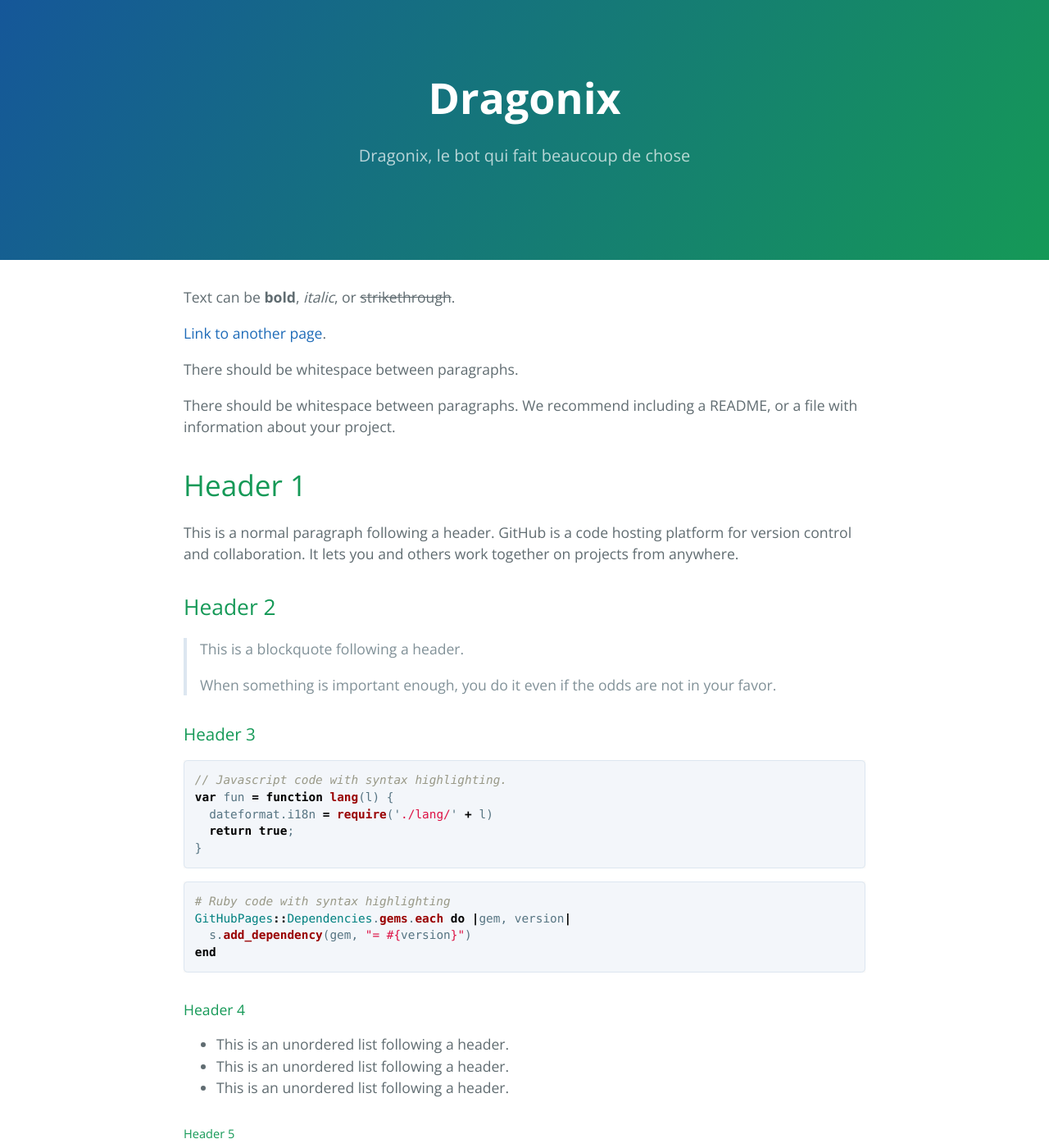
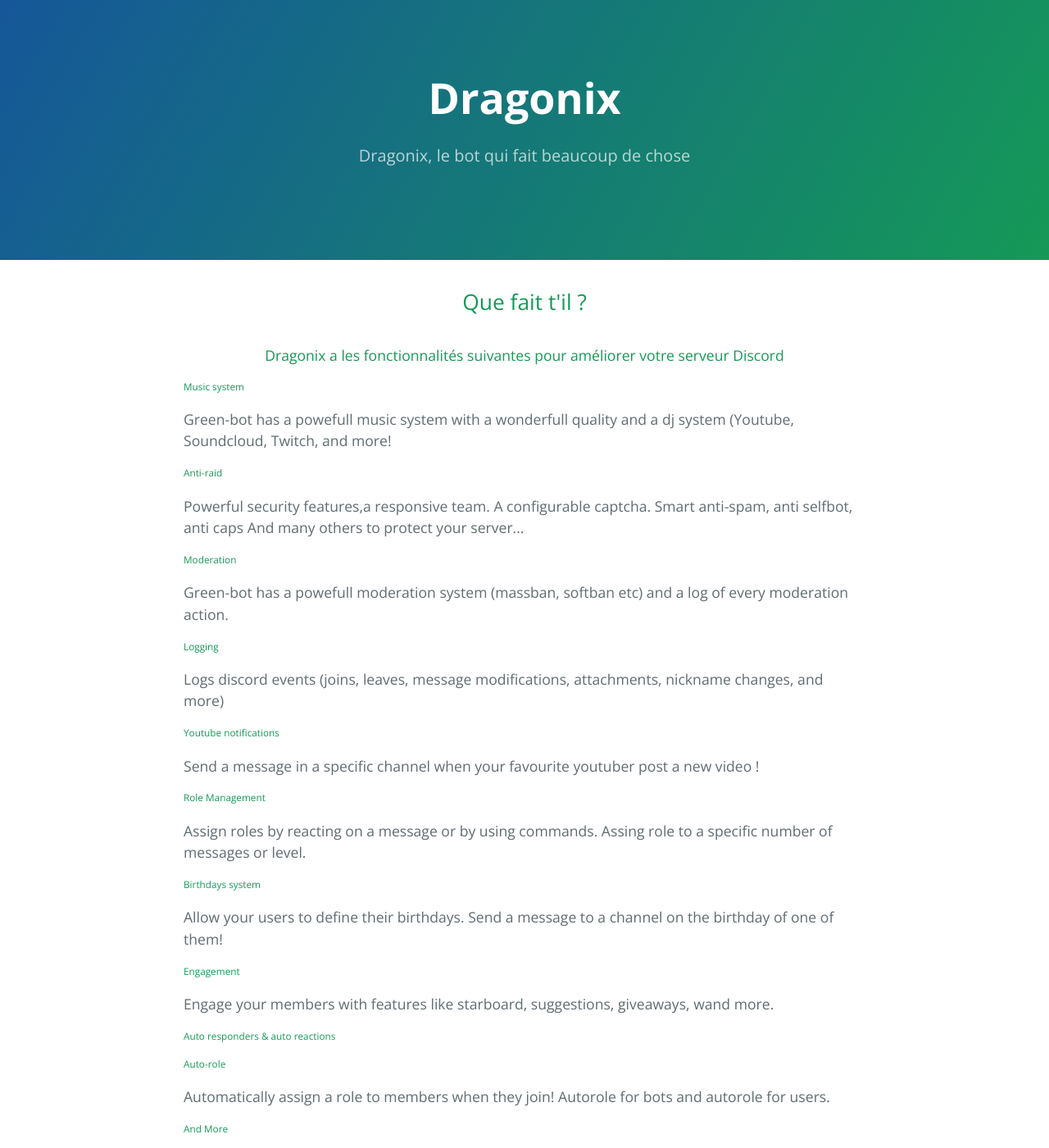
Before and after one commit to Didoub74/didoub74.github.io, a Jekyll site: the page built from index.md, in a window 1280 px wide and 1400 px high. Shown: the whole window at 82% size. Built offline with Jekyll 4.4.1, drawn with Linux system fonts in a browser that asks for light colours; some of the changed text lies outside the part shown.

Commit message:
Update index.md

```diff
--- a/index.md
+++ b/index.md
@@ -1,6 +1,58 @@
 ---
 layout: default
 ---
+<h2 align="center">
+  Que fait t'il ?
+</h2>
+<h4 align="center">
+  Dragonix a les fonctionnalités suivantes pour améliorer votre serveur Discord
+</h4>
+
+<div _ngcontent-uha-c44="" class="row gx-5 text-center">
+<div _ngcontent-uha-c44="" class="col-lg-4 mb-5">
+<h6 _ngcontent-uha-c44="" class="mb-3">Music system</h6>
+<p>Green-bot has a powefull music system with a wonderfull quality and a dj system (Youtube, Soundcloud, Twitch, and more!</p>
+</div>
+<div _ngcontent-uha-c44="" class="col-lg-4 mb-5">
+<h6 _ngcontent-uha-c44="" class="mb-3">Anti-raid</h6>
+<p>Powerful security features,a responsive team. A configurable captcha. Smart anti-spam, anti selfbot, anti caps And many others to protect your server...</p>
+</div>
+<div _ngcontent-uha-c44="" class="col-lg-4 mb-5">
+<h6 _ngcontent-uha-c44="" class="mb-3">Moderation</h6>
+<p>Green-bot has a powefull moderation system (massban, softban etc) and a log of every moderation action.</p>
+</div>
+<div _ngcontent-uha-c44="" class="col-lg-4 mb-5">
+<h6 _ngcontent-uha-c44="" class="mb-3">Logging</h6>
+<p>Logs discord events (joins, leaves, message modifications, attachments, nickname changes, and more)</p>
+</div>
+<div _ngcontent-uha-c44="" class="col-lg-4 mb-5">
+<h6 _ngcontent-uha-c44="" class="mb-3">Youtube notifications</h6>
+<p>Send a message in a specific channel when your favourite youtuber post a new video !</p>
+</div>
+<div _ngcontent-uha-c44="" class="col-lg-4 mb-5">
+<h6 _ngcontent-uha-c44="" class="mb-3">Role Management</h6>
+<p>Assign roles by reacting on a message or by using commands. Assing role to a specific number of messages or level.</p>
+</div>
+<div _ngcontent-uha-c44="" class="col-lg-4 mb-5">
+<h6 _ngcontent-uha-c44="" class="mb-3">Birthdays system</h6>
+<p>Allow your users to define their birthdays. Send a message to a channel on the birthday of one of them!</p>
+</div>
+<div _ngcontent-uha-c44="" class="col-lg-4 mb-5">
+<h6 _ngcontent-uha-c44="" class="mb-3">Engagement</h6>
+<p>Engage your members with features like starboard, suggestions, giveaways, wand more.</p>
+</div>
+<div _ngcontent-uha-c44="" class="col-lg-4 mb-5">
+<h6 _ngcontent-uha-c44="" class="mb-3">Auto responders &amp; auto reactions</h6>
+</div>
+<div _ngcontent-uha-c44="" class="col-lg-4 mb-5">
+<h6 _ngcontent-uha-c44="" class="mb-3">Auto-role</h6>
+<p>Automatically assign a role to members when they join! Autorole for bots and autorole for users.</p>
+</div>
+<div _ngcontent-uha-c44="" class="col-lg-4 mb-5">
+<h6 _ngcontent-uha-c44="" class="mb-3">And More</h6>
+<p>Green-bot also has things such as custom commands, reminders, information commands, fun commands, games, ...</p>
+</div>
+</div>
 
 Text can be **bold**, _italic_, or ~~strikethrough~~.
 
```
